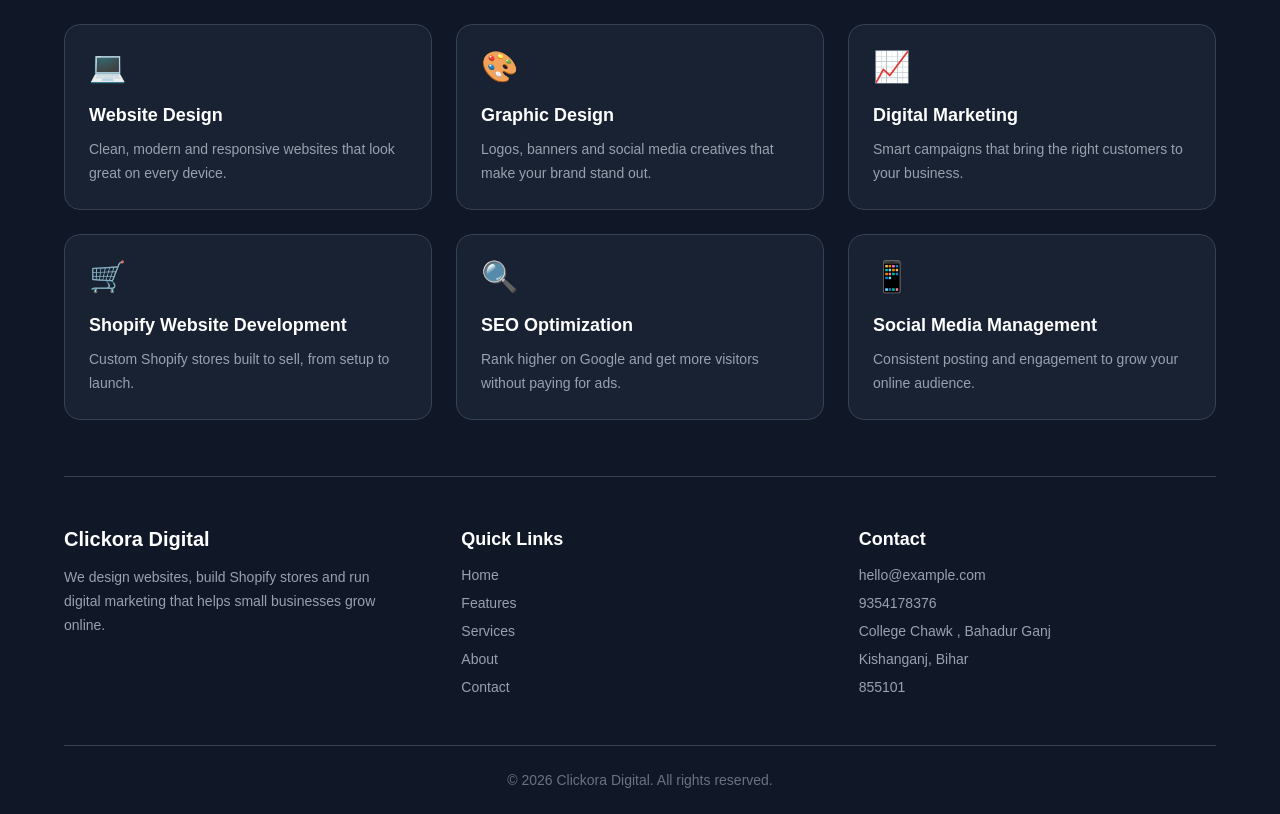
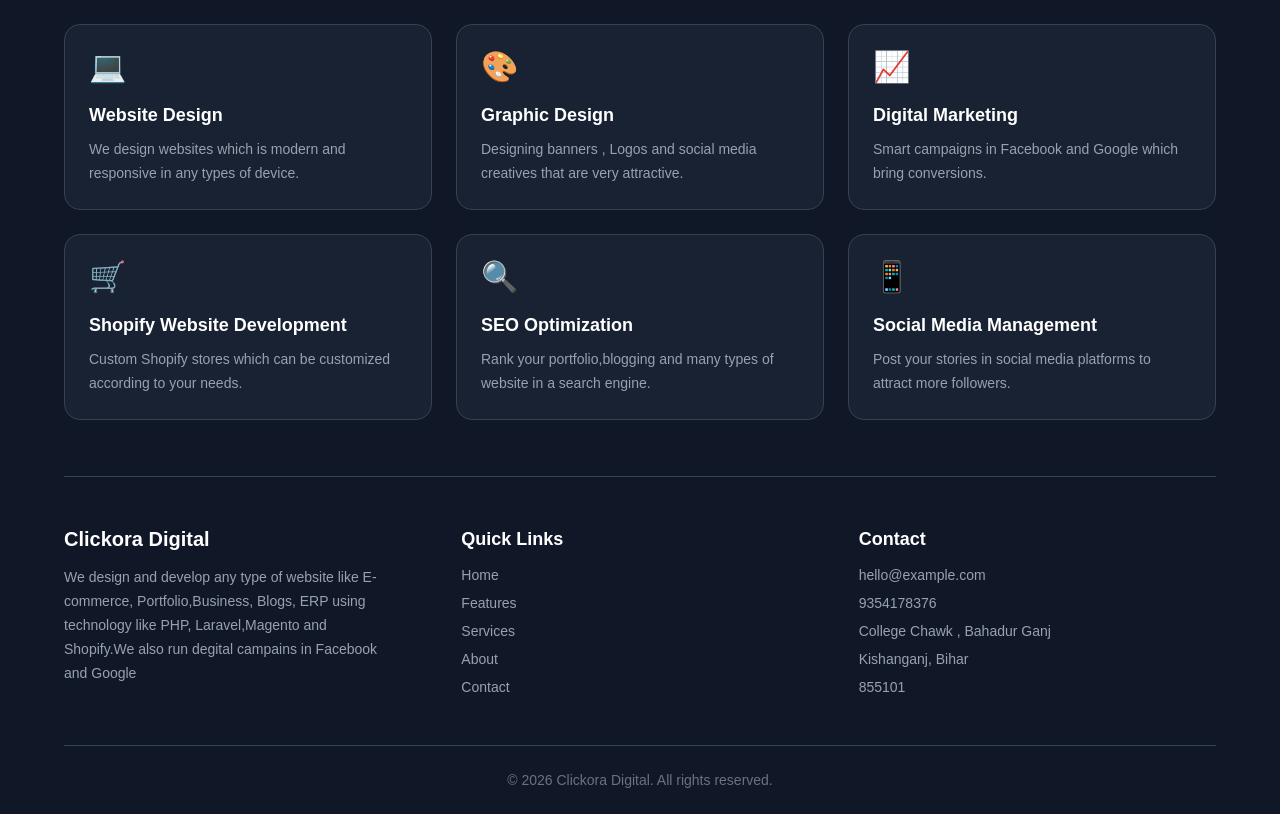
Before and after one commit to mughis123/nexora, a Next.js app: page / in a window 1280 px wide. Shown: the part 1500-2314 px from the top of the page. Built offline with nearby package versions, Linux system fonts and the light colour scheme.

Commit message:
change content

```diff
--- a/app/page.tsx
+++ b/app/page.tsx
@@ -15,32 +15,32 @@ const services = [
   {
     icon: "💻",
     title: "Website Design",
-    text: "Clean, modern and responsive websites that look great on every device.",
+    text: "We design websites which is modern and responsive in any types of device.",
   },
   {
     icon: "🎨",
     title: "Graphic Design",
-    text: "Logos, banners and social media creatives that make your brand stand out.",
+    text: "Designing banners , Logos and social media creatives that are very attractive.",
   },
   {
     icon: "📈",
     title: "Digital Marketing",
-    text: "Smart campaigns that bring the right customers to your business.",
+    text: "Smart campaigns in Facebook and Google which bring conversions.",
   },
   {
     icon: "🛒",
     title: "Shopify Website Development",
-    text: "Custom Shopify stores built to sell, from setup to launch.",
+    text: "Custom Shopify stores which can be customized according to your needs.",
   },
   {
     icon: "🔍",
     title: "SEO Optimization",
-    text: "Rank higher on Google and get more visitors without paying for ads.",
+    text: "Rank your portfolio,blogging and many types of website in a search engine.",
   },
   {
     icon: "📱",
     title: "Social Media Management",
-    text: "Consistent posting and engagement to grow your online audience.",
+    text: "Post your stories in social media platforms to attract more followers.",
   },
 ];
 
@@ -228,8 +228,7 @@ export default function Home() {
             <div>
               <h3 className="text-xl font-bold text-white">Clickora Digital</h3>
               <p className="mt-3 max-w-xs text-sm leading-6 text-gray-400">
-                We design websites, build Shopify stores and run digital
-                marketing that helps small businesses grow online.
+                We design and develop any type of website like E-commerce, Portfolio,Business, Blogs, ERP using technology like PHP, Laravel,Magento and Shopify.We also run degital campains in Facebook and Google
               </p>
             </div>
 
```
